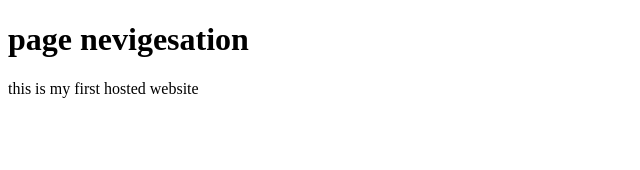
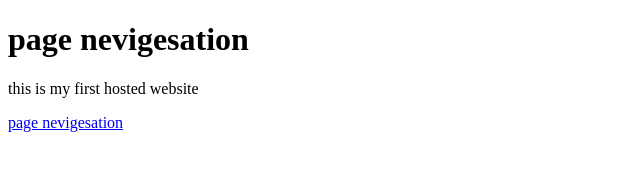
Before and after one commit to tejalshinde2005/page-nevigesation, a plain HTML site: page index.html in a window 1280 px wide. Shown: the whole page, without its empty margins (0-640 px from the left). Drawn offline with Linux system fonts and the light colour scheme.

Commit message:
add ancar tag

```diff
--- a/index.html
+++ b/index.html
@@ -6,5 +6,8 @@
 <body>
     <h1> page nevigesation</h1>
     <p> this is my first hosted website</p>
+    <a href="code.html">
+        page nevigesation
+    </a>
 </body>
 </html>
```
